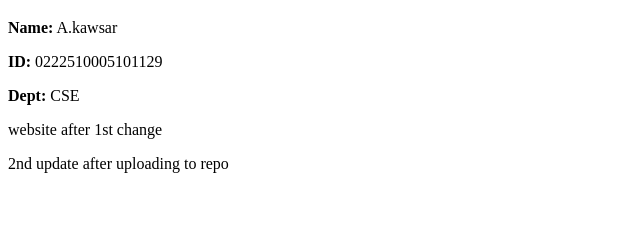
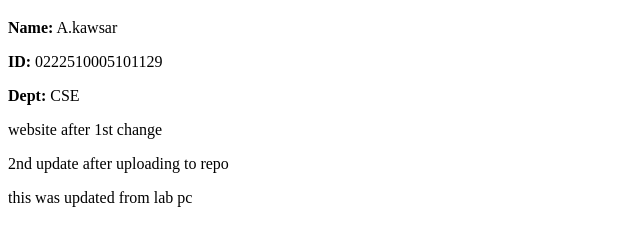
Before and after one commit to avishekchy45/Spring-2026-IP, a plain HTML site: page index.html in a window 1280 px wide. Shown: the part 87-328 px from the top of the page, without its empty margins (0-640 px from the left). Drawn offline with Linux system fonts and the light colour scheme.

Commit message:
lab pc update

```diff
--- a/index.html
+++ b/index.html
@@ -15,5 +15,6 @@
 <p> <b> Dept: </b> CSE </p>
 <p> website after 1st change </p>
 <p> 2nd update after uploading to repo </p>
+<p> this was updated from lab pc </p>
 </body>
 </html>
```
